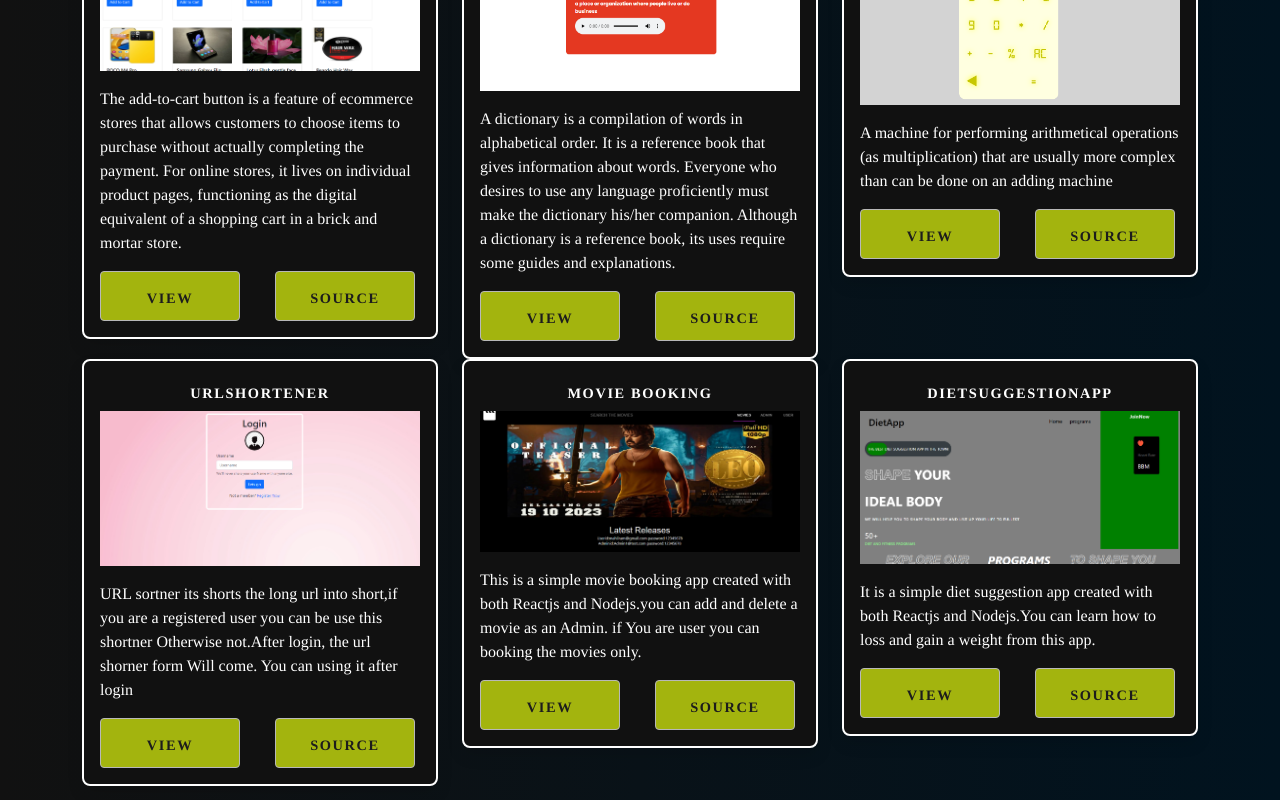
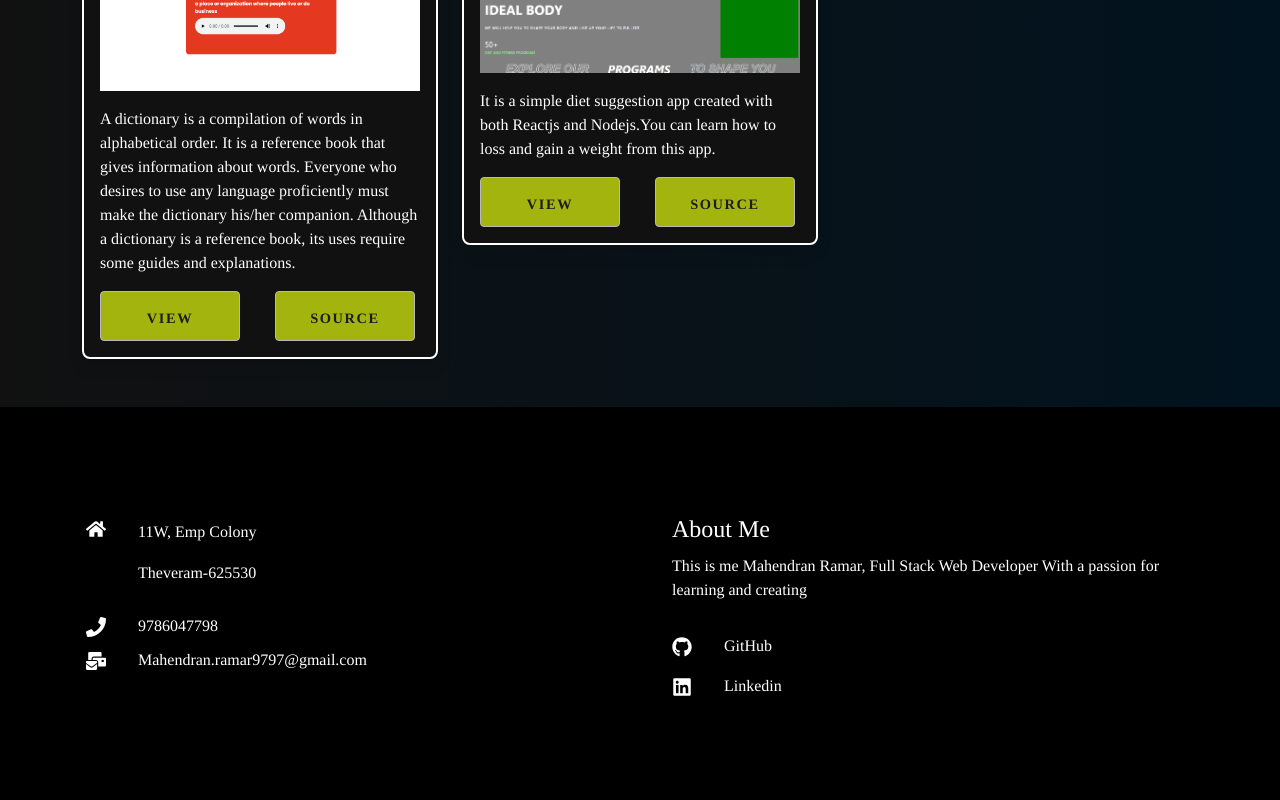
Before and after one commit to mahiiram/portfolio, a React (Create React App) app: page /project in a window 1280 px wide. Shown: the part 740-1540 px from the top of the page. Built offline with nearby package versions, Linux system fonts and the light colour scheme.

Commit message:
new commit

```diff
--- a/src/project/Workcard.js
+++ b/src/project/Workcard.js
@@ -14,27 +14,7 @@ const Workcard = () => {
             <div class="container">
                 <div class="row">
 
-                    <div class="col-lg-4">
-                        <div class="card mb-10 mb-lg-0">
-                            <div class="card-body">
-                                <h3 class="card-title text-uppercase text-center" >ADD TO CART</h3>
-                                <img src={addcart} alt="cart" />
-                                <div>
-                                    <p>
-                                        The add-to-cart button is a feature of ecommerce
-                                        stores that allows customers to choose items to purchase
-                                        without actually completing the payment.
-                                        For online stores, it lives on individual product pages,
-                                        functioning as the digital equivalent of a shopping cart in a brick and mortar store.
-                                    </p>
-                                </div>
-                                <div class="d-grid btn-section">
-                                    <NavLink to="https://fantastic-ganache-164d55.netlify.app/" className='btn' >View</NavLink>
-                                    <NavLink to="https://github.com/mahiiram/shoppingCart" className='btn' >Source</NavLink>
-                                </div>
-                            </div>
-                        </div>
-                    </div>
+
                     <div class="col-lg-4">
                         <div class="card mb-10 mb-lg-0">
                             <div class="card-body">
@@ -51,62 +31,6 @@ const Workcard = () => {
                                 <div class="d-grid btn-section">
                                     <NavLink to="https://jolly-choux-427a1a.netlify.app/" className='btn' >View</NavLink>
                                     <NavLink to="https://github.com/mahiiram/dictinaryapi" className='btn' >Source</NavLink>
-                                </div>
-                            </div>
-                        </div>
-                    </div>
-
-                    <div class="col-lg-4">
-                        <div class="card mb-10 mb-lg-0">
-                            <div class="card-body">
-                                <h3 class="card-title text-uppercase text-center">CALCULATOR</h3>
-                                <img src={calc} alt="calc" />
-                                <div>
-                                    <p>
-                                    A machine for performing arithmetical operations
-                                    (as multiplication) that are usually more complex than
-                                    can be done on an adding machine
-                                    </p>
-                                </div>
-                                <div class="d-grid btn-section">
-                                    <NavLink to="https://gleeful-clafoutis-2ce1ac.netlify.app/" className='btn' >View</NavLink>
-                                    <NavLink to="https://github.com/mahiiram/day15calculator" className='btn' >Source</NavLink>
-                                </div>
-                            </div>
-                        </div>
-                    </div>
-
-                    <div class="col-lg-4">
-                        <div class="card mb-10 mb-lg-0">
-                            <div class="card-body">
-                                <h3 class="card-title text-uppercase text-center">urlshortener</h3>
-                                <img src={url} alt="calc" />
-                                <div>
-                                    <p>
-                                    URL sortner its shorts the long url into short,if you are a registered user you can be use this shortner Otherwise not.After login, the url shorner form Will come. You can using it after login
-                                    </p>
-                                </div>
-                                <div class="d-grid btn-section">
-                                    <NavLink to="https://tranquil-haupia-9236a4.netlify.app/" className='btn' >View</NavLink>
-                                    <NavLink to="https://github.com/mahiiram/urlshortener-frontend" className='btn' >Source</NavLink>
-                                </div>
-                            </div>
-                        </div>
-                    </div>
-
-                    <div class="col-lg-4">
-                        <div class="card mb-10 mb-lg-0">
-                            <div class="card-body">
-                                <h3 class="card-title text-uppercase text-center">Movie BOOKING</h3>
-                                <img src={moviebooking} alt="calc" />
-                                <div>
-                                    <p>
-                                    This is a simple movie booking app created with both Reactjs and Nodejs.you can add and delete a movie as an Admin. if You are user you can booking the movies only.
-                                    </p>
-                                </div>
-                                <div class="d-grid btn-section">
-                                    <NavLink to="https://tubular-valkyrie-8e79c8.netlify.app/" className='btn' >View</NavLink>
-                                    <NavLink to="https://github.com/mahiiram/wecode-frontend-ticketbooking" className='btn' >Source</NavLink>
                                 </div>
                             </div>
                         </div>
```
